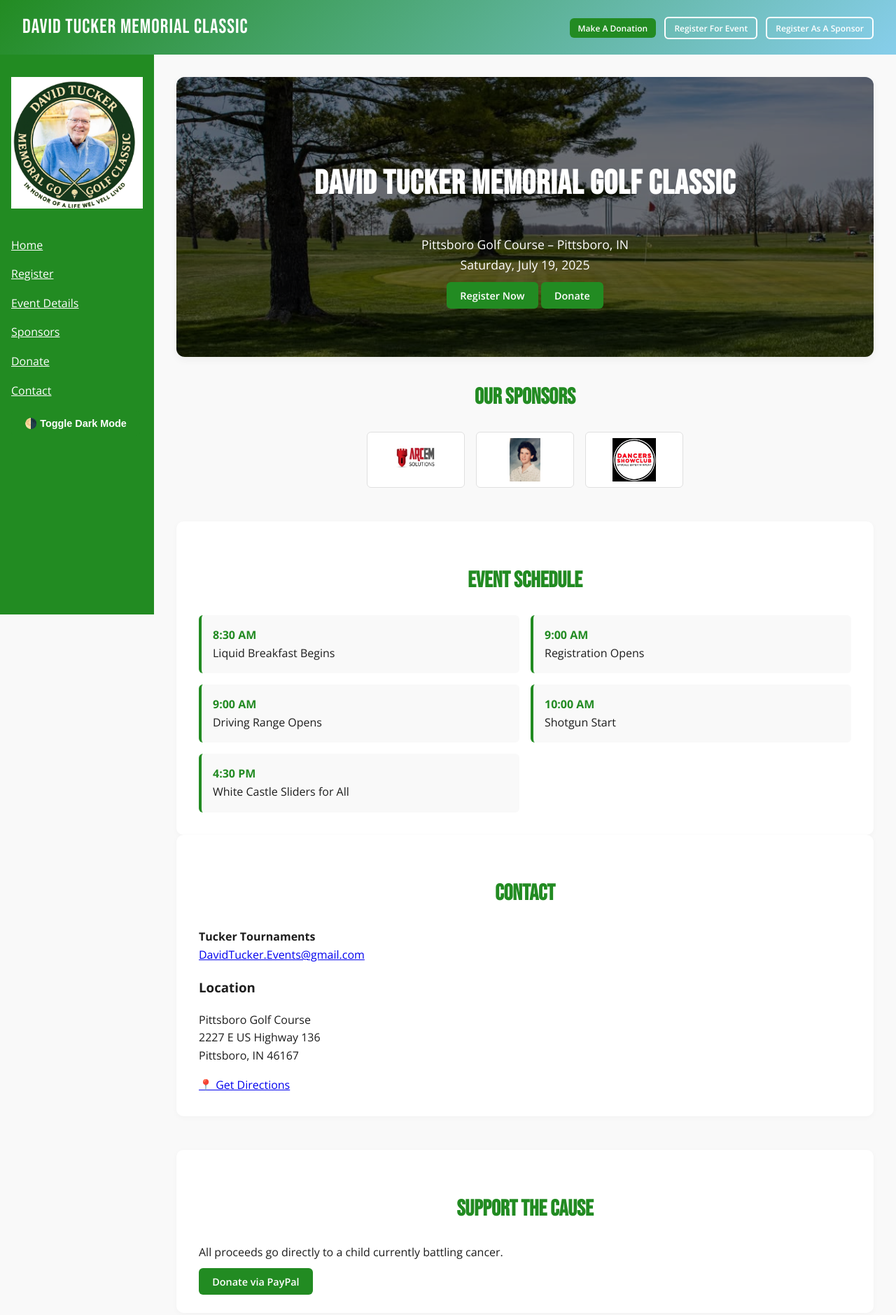
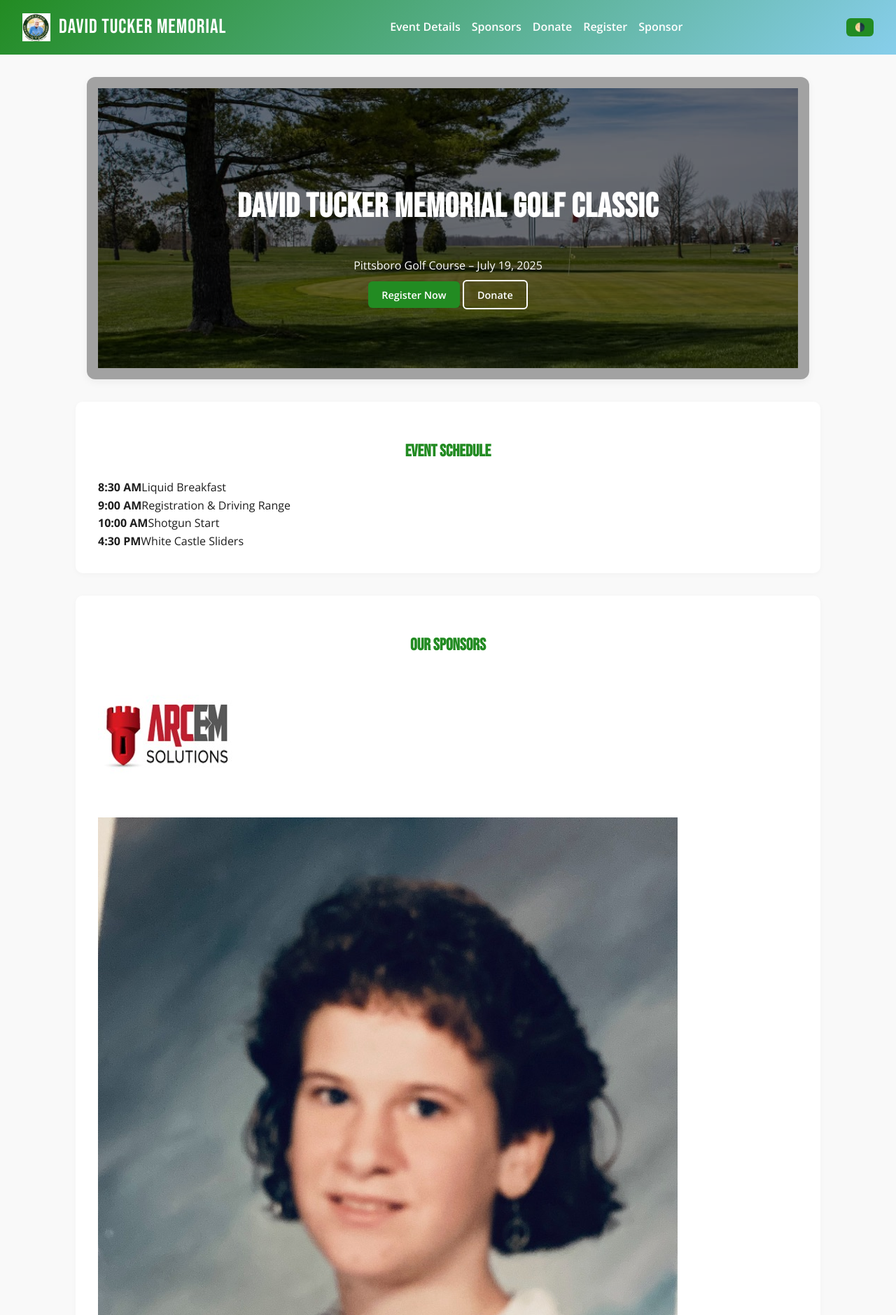
Before and after one commit to mbtucker25/david-tucker-events, a plain HTML site: page index.html in a window 1280 px wide. Shown: the top 1879 px of the page at 70% size. Drawn offline with nearby package versions, Linux system fonts and the light colour scheme.

Commit message:
Overhauling of entire site

```diff
--- a/index.html
+++ b/index.html
@@ -1,3 +1,8 @@
+<!-- Project Upgrade: David Tucker Memorial Golf Site -->
+<!-- This file includes updated HTML, CSS, and JS reflecting UI/UX, accessibility, and branding improvements. -->
+
+<!-- 1. Updated index.html -->
+<!-- Header, Hero, Navigation, Dark Mode Ready -->
 <!DOCTYPE html>
 <html lang="en">
 <head>
@@ -5,118 +10,101 @@
   <meta name="viewport" content="width=device-width, initial-scale=1.0" />
   <title>David Tucker Memorial Golf Outing</title>
   <link rel="stylesheet" href="styles.css" />
+  <link href="https://fonts.googleapis.com/css2?family=Bebas+Neue&family=Open+Sans:wght@400;600;700&display=swap" rel="stylesheet">
 </head>
 <body>
 
-  <!-- 🔲 Top UGA-style Header -->
+  <!-- Accessible Site Header with Nav -->
   <header class="site-header">
-    <div class="brand-name">David Tucker Memorial Classic</div>
-    <div class="header-right">
-        <a href="#donate" class="btn small">Make A Donation</a>
-        <a href="register.html" class="btn small outline">Register For Event</a>
-        <a href="sponsor-register.html" class="btn small outline">Register As A Sponsor</a>
+    <div class="brand">
+      <img src="DavidTuckerLogo.png" alt="David Tucker Memorial Logo" class="brand-logo"/>
+      <span class="brand-name">David Tucker Memorial</span>
     </div>
+    <nav class="main-nav" aria-label="Main navigation">
+      <ul>
+        <li><a href="#event-details">Event Details</a></li>
+        <li><a href="#sponsors">Sponsors</a></li>
+        <li><a href="#donate">Donate</a></li>
+        <li><a href="register.html">Register</a></li>
+        <li><a href="sponsor-registration.html">Sponsor</a></li>
+      </ul>
+    </nav>
+    <button id="darkModeToggle" class="btn small" aria-label="Toggle dark mode">🌗</button>
   </header>
 
-  <div class="container">
-
-    <!-- Sidebar -->
-    <aside class="sidebar">
-      <div class="logo">
-        <img src="DavidTuckerLogo.png" alt="Event Logo" />
-      </div>
-      <nav>
-        <a href="index.html">Home</a>
-        <a href="register.html">Register</a>
-        <a href="#event-details">Event Details</a>
-        <a href="#sponsors">Sponsors</a>
-        <a href="#donate">Donate</a>
-        <a href="#contact">Contact</a>
-        <button id="darkModeToggle" class="btn toggle-mode">🌗 Toggle Dark Mode</button>
-      </nav>
-    </aside>
-
-    <!-- Main Content -->
-    <main class="main-content">
-      <div class="wrapper">
-
-        <!-- Hero Banner -->
+  <!-- Hero Section -->
   <section class="hero-banner">
-          <img src="pittsboroGolfCourse.jpg" alt="Golf Banner" class="hero-image" />
+    <img src="pittsboroGolfCourse.jpg" alt="Golf Course" class="hero-image" />
     <div class="hero-overlay">
       <h1>David Tucker Memorial Golf Classic</h1>
-            <p>
-              Pittsboro Golf Course – Pittsboro, IN<br />
-              Saturday, July 19, 2025
-            </p>
+      <p>Pittsboro Golf Course – July 19, 2025</p>
       <div class="hero-buttons">
         <a href="register.html" class="btn">Register Now</a>
-              <a href="#donate" class="btn secondary">Donate</a>
+        <a href="#donate" class="btn outline">Donate</a>
       </div>
     </div>
   </section>
 
-        <!-- Sponsors Section -->
-        <section id="sponsors" class="sponsors">
+  <!-- Content Sections -->
+  <main class="main-content">
+    <section id="event-details" class="event-text">
+      <h2>Event Schedule</h2>
+      <div class="schedule-grid">
+        <div class="schedule-item"><strong>8:30 AM</strong><span>Liquid Breakfast</span></div>
+        <div class="schedule-item"><strong>9:00 AM</strong><span>Registration & Driving Range</span></div>
+        <div class="schedule-item"><strong>10:00 AM</strong><span>Shotgun Start</span></div>
+        <div class="schedule-item"><strong>4:30 PM</strong><span>White Castle Sliders</span></div>
+      </div>
+    </section>
+
+    <section id="sponsors" class="event-text">
       <h2>Our Sponsors</h2>
       <div class="sponsor-logos">
         <img src="ArcemSolutions.jpeg" alt="Arcem Solutions" />
-            <img src="Margo.jpeg" alt="Margaret 'Margo' Tucker" />
+        <img src="Margo.jpeg" alt="Margo Tucker" />
         <img src="sponsor3.png" alt="Dancers Showclub" />
       </div>
     </section>
 
-        <!-- Event Info & Contact -->
-        <section id="event-details" class="event-info">
-          <div class="event-text">
-            <h2>Event Schedule</h2>
-            <div class="schedule-grid">
-              <div class="schedule-item"><strong>8:30 AM</strong><span>Liquid Breakfast Begins</span></div>
-              <div class="schedule-item"><strong>9:00 AM</strong><span>Registration Opens</span></div>
-              <div class="schedule-item"><strong>9:00 AM</strong><span>Driving Range Opens</span></div>
-              <div class="schedule-item"><strong>10:00 AM</strong><span>Shotgun Start</span></div>
-              <div class="schedule-item"><strong>4:30 PM</strong><span>White Castle Sliders for All</span></div>
-            </div>
-          </div>
-
-          <!-- Contact Box -->
-          <div class="contact-box" id="contact">
-            <h2>Contact</h2>
-            <p>
-              <strong>Tucker Tournaments</strong><br />
-              <a href="mailto:DavidTucker.Events@gmail.com">DavidTucker.Events@gmail.com</a>
-            </p>
-
-            <h3>Location</h3>
-            <p>
-              Pittsboro Golf Course<br />
-              2227 E US Highway 136<br />
-              Pittsboro, IN 46167
-            </p>
-            <a
-              href="https://www.google.com/maps/place/Pittsboro+Golf+Course/@39.8670533,-86.4825376,17z/data=!3m1!4b1!4m6!3m5!1s0x886cb3eb4544508f:0x3bd9bf106c788b50!8m2!3d39.8670533!4d-86.4825376!16s%2Fg%2F1tctgbzn?entry=ttu"
-              target="_blank" rel="noopener noreferrer">
-              📍 Get Directions
-            </a>
-          </div>
+    <section id="donate" class="donate">
+      <h2>Support the Cause</h2>
+      <p>All proceeds go directly to children battling cancer.</p>
+      <a href="#" class="btn">Donate via PayPal</a>
     </section>
 
-        <!-- Donate Section -->
-        <section id="donate" class="donate">
-          <h2>Support the Cause</h2>
-          <p>All proceeds go directly to a child currently battling cancer.</p>
-          <a href="#" class="btn green">Donate via PayPal</a>
+    <section id="contact" class="contact-box">
+      <h2>Contact</h2>
+      <p><strong>Tucker Tournaments</strong><br>
+        <a href="mailto:DavidTucker.Events@gmail.com">DavidTucker.Events@gmail.com</a></p>
+      <h3>Location</h3>
+      <p>Pittsboro Golf Course<br>2227 E US Highway 136<br>Pittsboro, IN 46167</p>
+      <a href="https://goo.gl/maps/XsHz3MwMTGEoKywQA" target="_blank" rel="noopener noreferrer">📍 Get Directions</a>
     </section>
+  </main>
 
   <!-- Footer -->
   <footer>
     <p>&copy; 2025 David Tucker Memorial Golf Outing</p>
   </footer>
 
-      </div>
-    </main>
-  </div>
-
   <script src="script.js"></script>
 </body>
 </html>
+
+<!-- 2. Updated script.js for dark mode + accessibility -->
+<script>
+  document.addEventListener("DOMContentLoaded", () => {
+    const toggleBtn = document.getElementById("darkModeToggle");
+    const body = document.body;
+    const theme = localStorage.getItem("theme");
+
+    if (theme === "dark") {
+      body.classList.add("dark-mode");
+    }
+
+    toggleBtn.addEventListener("click", () => {
+      body.classList.toggle("dark-mode");
+      localStorage.setItem("theme", body.classList.contains("dark-mode") ? "dark" : "light");
+    });
+  });
+</script>
--- a/styles.css
+++ b/styles.css
@@ -1,32 +1,33 @@
+/* Updated styles.css: Modern, accessible, green-themed, dark mode supported */
 @import url('https://fonts.googleapis.com/css2?family=Bebas+Neue&family=Open+Sans:wght@400;600;700&display=swap');
 
 :root {
   --green-dark: #228B22;
   --green-medium: #6FBF73;
-  --green-light: #DFF1E2;
+  --green-light: #E6F4EA;
   --sky-blue: #87CEEB;
-  --sand: #F5DEB3;
   --white: #ffffff;
   --black: #1d1d1d;
   --gray-light: #f9f9f9;
-  --gray-border: #e0e0e0;
+  --gray-dark: #333;
+  --border: #e0e0e0;
   --font-main: 'Open Sans', sans-serif;
   --font-heading: 'Bebas Neue', sans-serif;
-}
-
-* {
-  box-sizing: border-box;
 }
 
 body {
   margin: 0;
   font-family: var(--font-main);
-  background: var(--gray-light);
+  background-color: var(--gray-light);
   color: var(--black);
   line-height: 1.6;
 }
 
-/* HEADER */
+body.dark-mode {
+  background-color: #121212;
+  color: #e0e0e0;
+}
+
 .site-header {
   background: linear-gradient(135deg, var(--green-dark), var(--sky-blue));
   color: var(--white);
@@ -39,63 +40,41 @@ body {
   z-index: 1000;
 }
 
-.site-header .brand-name {
+.site-header .brand {
+  display: flex;
+  align-items: center;
+  gap: 0.75rem;
+}
+
+.brand-logo {
+  height: 40px;
+}
+
+.brand-name {
   font-family: var(--font-heading);
   font-size: 1.8rem;
   letter-spacing: 1px;
   text-transform: uppercase;
 }
 
-.header-center a,
-.site-header a {
-  color: var(--white);
-  margin-left: 1rem;
-  font-weight: 600;
+.main-nav ul {
+  list-style: none;
+  display: flex;
+  gap: 1rem;
+  margin: 0;
+  padding: 0;
 }
 
-.header-center a:hover {
+.main-nav a {
+  color: var(--white);
+  font-weight: 600;
+  text-decoration: none;
+}
+
+.main-nav a:hover {
   text-decoration: underline;
 }
 
-.header-right .btn {
-  margin-left: 0.5rem;
-}
-
-/* SIDEBAR */
-.sidebar {
-  width: 220px;
-  background-color: var(--green-dark);
-  color: var(--white);
-  padding: 2rem 1rem;
-  position: fixed;
-  height: 100vh;
-  display: flex;
-  flex-direction: column;
-}
-
-.sidebar img {
-  width: 100%;
-  margin-bottom: 2rem;
-}
-
-.sidebar nav a {
-  display: block;
-  color: var(--white);
-  font-weight: 500;
-  margin-bottom: 1rem;
-}
-
-.sidebar nav a:hover {
-  color: var(--sky-blue);
-}
-
-.main-content {
-  margin-left: 220px;
-  padding: 2rem;
-  flex-grow: 1;
-}
-
-/* HERO */
 .hero-banner {
   position: relative;
   height: 400px;
@@ -105,7 +84,7 @@ body {
   box-shadow: 0 4px 12px rgba(0, 0, 0, 0.05);
 }
 
-.hero-banner .hero-image {
+.hero-image {
   width: 100%;
   height: 100%;
   object-fit: cover;
@@ -128,16 +107,11 @@ body {
 .hero-overlay h1 {
   font-family: var(--font-heading);
   font-size: 3rem;
-  text-transform: uppercase;
   margin-bottom: 1rem;
   letter-spacing: 1px;
+  text-transform: uppercase;
 }
 
-.hero-overlay p {
-  font-size: 1.1rem;
-}
-
-/* BUTTONS */
 .btn {
   background-color: var(--green-dark);
   color: var(--white);
@@ -171,108 +145,17 @@ body {
   padding: 0.35rem 0.75rem;
 }
 
-/* CONTENT SECTIONS */
 section {
-  margin-bottom: 3rem;
+  margin: 2rem auto;
+  padding: 1rem;
+  max-width: 1000px;
 }
 
-.event-text,
-.contact-box,
-.donate,
-.register {
-  background: var(--white);
-  padding: 2rem;
-  border-radius: 10px;
-  box-shadow: 0 2px 8px rgba(0, 0, 0, 0.03);
-}
-
-h2 {
-  color: var(--green-dark);
-  font-family: var(--font-heading);
-  font-size: 2rem;
-  text-align: center;
-  margin-bottom: 1.5rem;
-}
-
-/* SPONSORS */
-.sponsor-logos {
-  display: flex;
-  flex-wrap: wrap;
-  gap: 1rem;
-  justify-content: center;
-}
-
-.sponsor-logos img {
-  width: 140px;
-  height: 80px;
-  object-fit: contain;
-  background: var(--white);
-  border: 1px solid var(--gray-border);
-  padding: 0.5rem;
-  border-radius: 6px;
-}
-
-/* SCHEDULE */
-.schedule-grid {
-  display: grid;
-  grid-template-columns: 1fr 1fr;
-  gap: 1rem;
-}
-
-.schedule-item {
-  background-color: var(--gray-light);
-  border-left: 4px solid var(--green-dark);
-  padding: 1rem;
-  border-radius: 6px;
-}
-
-.schedule-item strong {
-  display: block;
-  font-size: 1rem;
-  color: var(--green-dark);
-  font-weight: 700;
-}
-
-/* FORMS */
-.register form {
-  max-width: 600px;
-  margin: 0 auto;
-}
-
-.register fieldset {
-  border: none;
-  display: flex;
-  flex-direction: column;
-  gap: 1rem;
-}
-
-.register label {
-  font-weight: 600;
-  font-size: 0.95rem;
-}
-
-.register input,
-.register select,
-.register textarea {
-  padding: 0.75rem;
-  border: 1px solid var(--gray-border);
-  border-radius: 4px;
-  font-family: var(--font-main);
-  font-size: 1rem;
-}
-
-.register input:focus,
-.register select:focus,
-.register textarea:focus {
-  border-color: var(--green-dark);
-  outline: none;
-}
-
-/* STATIC HERO */
 .static-hero {
   background: var(--green-light);
+  text-align: center;
   padding: 2rem 1rem;
-  text-align: center;
+  border-bottom: 1px solid var(--border);
 }
 
 .static-hero h1 {
@@ -281,37 +164,74 @@ h2 {
   margin-bottom: 0.5rem;
 }
 
-/* FOOTER */
+.register, .event-text, .contact-box, .donate {
+  background-color: var(--white);
+  padding: 2rem;
+  border-radius: 10px;
+  box-shadow: 0 2px 8px rgba(0, 0, 0, 0.03);
+}
+
+body.dark-mode .register,
+body.dark-mode .event-text,
+body.dark-mode .contact-box,
+body.dark-mode .donate {
+  background-color: #1e1e1e;
+  color: #f0f0f0;
+}
+
+.register h2,
+.event-text h2,
+.donate h2 {
+  font-family: var(--font-heading);
+  color: var(--green-dark);
+  text-align: center;
+}
+
+form fieldset {
+  border: none;
+  display: flex;
+  flex-direction: column;
+  gap: 1rem;
+}
+
+form label {
+  font-weight: 600;
+}
+
+form input,
+form select,
+form textarea {
+  padding: 0.75rem;
+  border: 1px solid var(--border);
+  border-radius: 4px;
+  font-family: var(--font-main);
+  font-size: 1rem;
+}
+
+form input:focus,
+form select:focus,
+form textarea:focus {
+  border-color: var(--green-dark);
+  outline: none;
+}
+
 footer {
   text-align: center;
+  padding: 2rem;
   font-size: 0.85rem;
   color: #666;
-  padding: 2rem 0;
 }
 
-/* RESPONSIVE */
 @media (max-width: 768px) {
-  .container {
+  .main-nav ul {
     flex-direction: column;
+    gap: 0.5rem;
   }
-
-  .sidebar {
-    position: relative;
-    width: 100%;
-    height: auto;
-    flex-direction: row;
-    justify-content: center;
-    padding: 1rem;
+  .site-header {
+    flex-direction: column;
+    align-items: flex-start;
+    gap: 1rem;
   }
-
-  .main-content {
-    margin-left: 0;
-  }
-
-  .schedule-grid {
-    grid-template-columns: 1fr;
-  }
-
   .hero-overlay h1 {
     font-size: 2rem;
   }
```
Also changed, not shown: register.html (+21 -51 lines), sponsor-registration.html (+22 -24 lines). Lines whose indentation alone changed are shown as unchanged.
